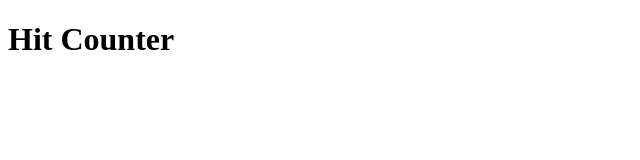
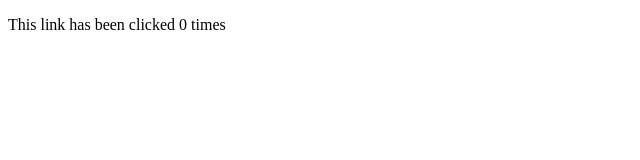
Before and after one commit to TheJSGirl/counter-client, a website built with webpack: page src/index.html in a window 1280 px wide. Shown: the whole page, without its empty margins (0-640 px from the left). Built offline with nearby package versions, Linux system fonts and the light colour scheme; files whose address does not match are found by name.

Commit message:
feat: added dynamic hit counts

```diff
--- a/src/index.html
+++ b/src/index.html
@@ -5,9 +5,10 @@
     <meta name="viewport" content="width device-width", initial-scale=1.0>
     <meta http-equiv="X-UA-Compatible" content="ie=edge">
     <title>Document</title>
+    <script src="./index.js"></script>
 </head>
 <body>
-    <h1>Hit Counter</h1>
+    <p>This link has been clicked <span id="hitCounts">0</span> times</p>
 
 </body>
 </htm
```
